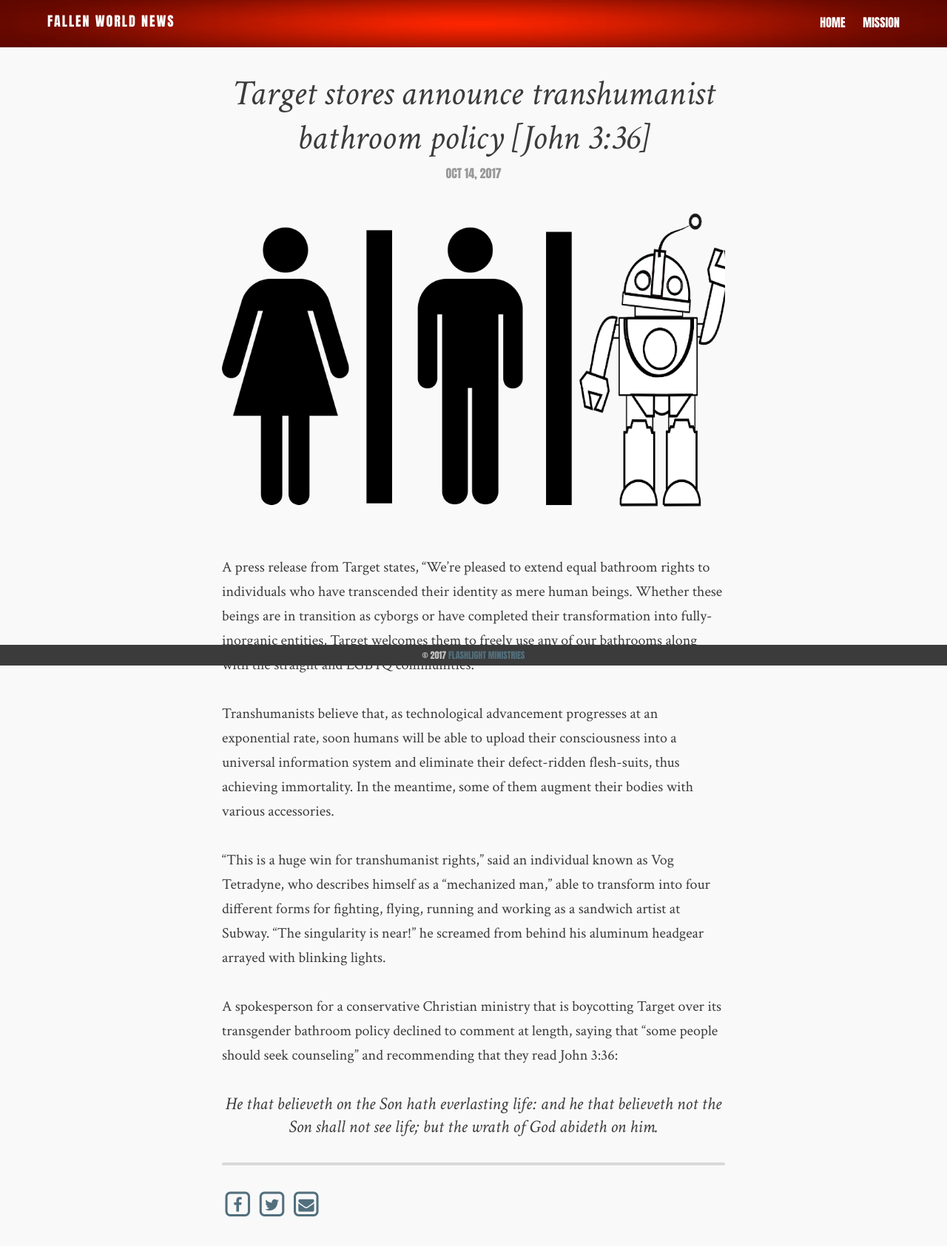
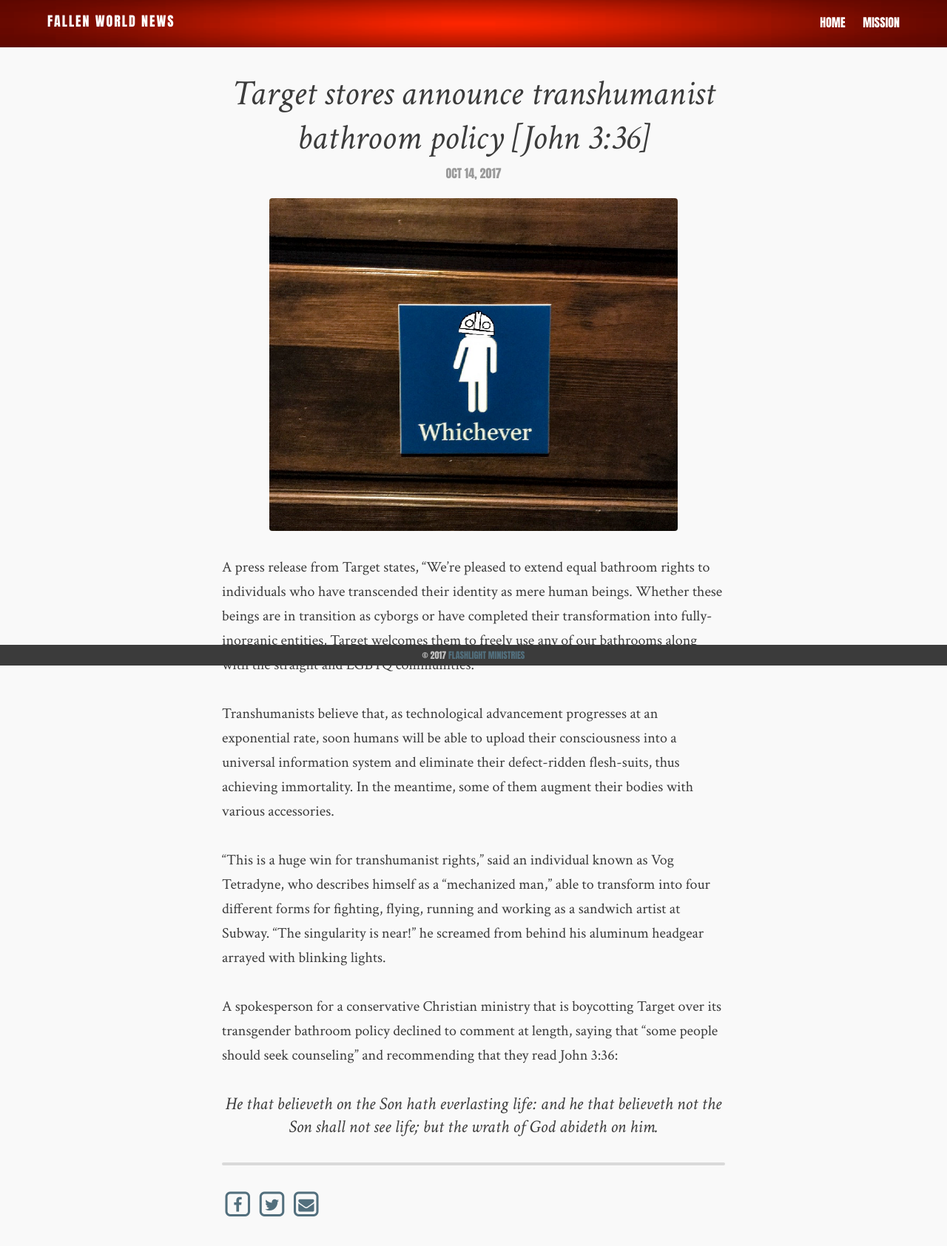
Before and after one commit to flashlightministries/oilforlight, a Jekyll site: the page built from _posts/2017-10-14-transhumanist-bathroom.md, in a window 1280 px wide. Shown: the whole page at 74% size. Built offline with Jekyll 4.4.1, drawn with Linux system fonts in a browser that asks for light colours; nearby versions of some CDN libraries.

Commit message:
Update 2017-10-14-transhumanist-bathroom.md

```diff
--- a/_posts/2017-10-14-transhumanist-bathroom.md
+++ b/_posts/2017-10-14-transhumanist-bathroom.md
@@ -4,7 +4,7 @@
 title: Target stores announce transhumanist bathroom policy
 passage: John 3:36
 image:
-    feature: articles/2017-10-14-transhumanist-bathroom/bathroom-sign.png
+    feature: articles/2017-10-14-transhumanist-bathroom/whichever-robot.jpg
 comments: false
 ---
 
```
